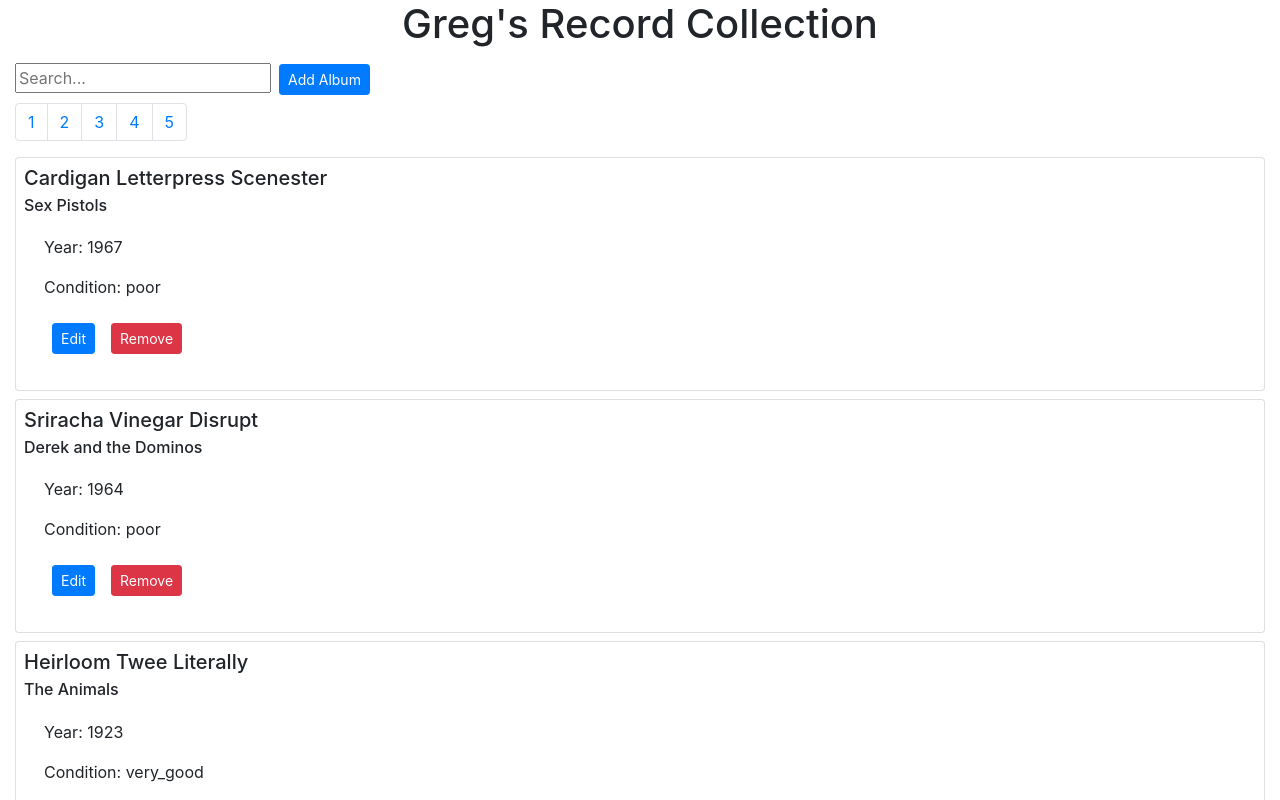
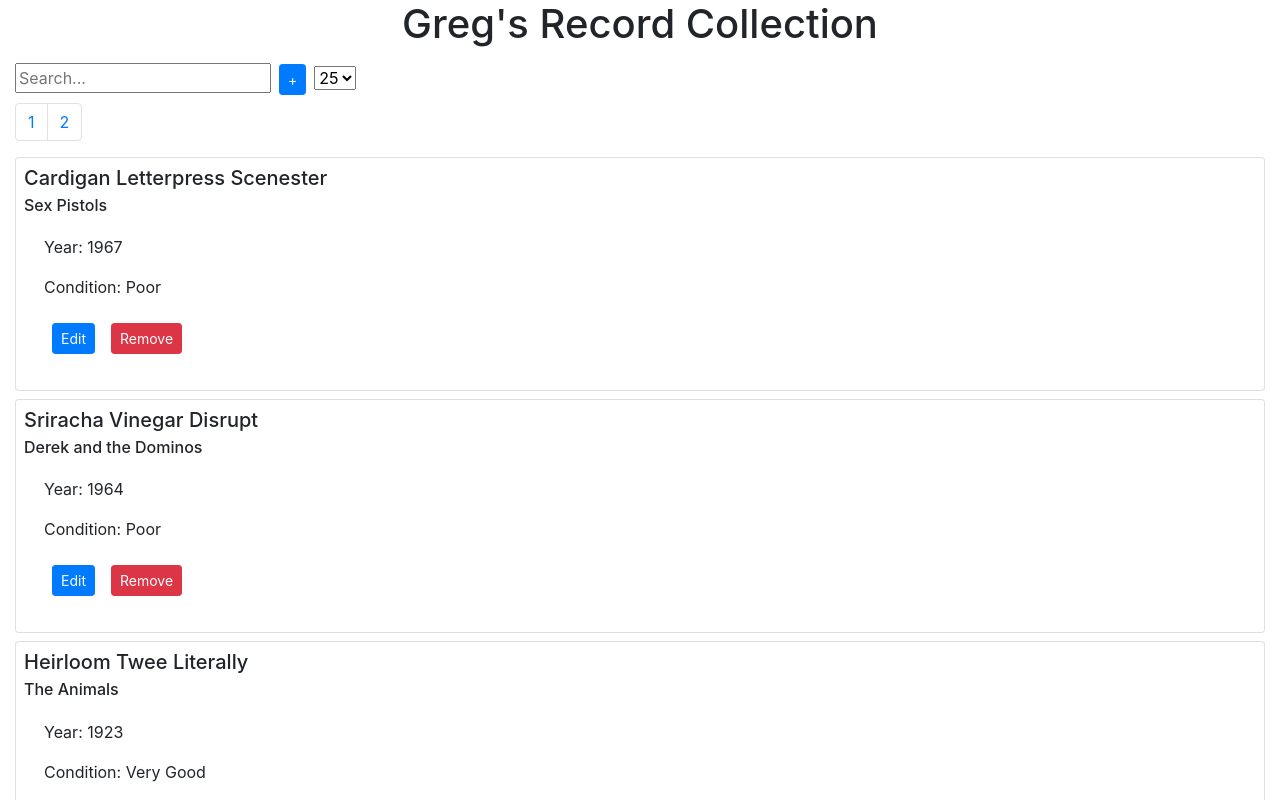
Before and after one commit to kdavidenko/logikcull, a React (Create React App) app: page / in a window 1280 px wide. Shown: the top 800 px of the page. Built offline with nearby package versions, Linux system fonts and the light colour scheme.

Commit message:
update artist if changed

```diff
--- a/src/App.js
+++ b/src/App.js
@@ -27,10 +27,36 @@
     { "album_title": "Pour Over Diy Celiac", "year": 1928, "condition": "good", "artist": { "name": "David Bowie and The Spiders From Mars", "id": 21 } },
     { "album_title": "Vegan Cornhole Xoxo", "year": 1944, "condition": "very_good", "artist": { "name": "Kansas", "id": 22 } },
     { "album_title": "Crucifix Pbr\u0026B Gluten Free", "year": 1979, "condition": "good", "artist": { "name": "James Brown and the JBs", "id": 13 } },
-    { "album_title": "Godard Fixie Skateboard", "year": 1921, "condition": "mint", "artist": { "name": "The Scorpions", "id": 24 } }
+    { "album_title": "Godard Fixie Skateboard", "year": 1921, "condition": "mint", "artist": { "name": "The Scorpions", "id": 24 } },
+    { "album_title": "Knausgaard Tacos Mumblecore", "year": 1991, "condition": "good", "artist": { "name": "The Who", "id": 5 } },
+    { "album_title": "Vinyl Tattooed Church Key", "year": 1937, "condition": "good", "artist": { "name": "Sex Pistols", "id": 0 } },
+    { "album_title": "Chia Echo Meggings", "year": 1985, "condition": "mint", "artist": { "name": "ZZ Top", "id": 27 } },
+    { "album_title": "Yolo Drinking Crucifix", "year": 1968, "condition": "good", "artist": { "name": "Duran Duran", "id": 28 } },
+    { "album_title": "Keytar Heirloom Mustache", "year": 1990, "condition": "mint", "artist": { "name": "Coldplay", "id": 29 } },
+    { "album_title": "Vice Goth Cred", "year": 1963, "condition": "fair", "artist": { "name": "Van Halen", "id": 30 } },
+    { "album_title": "Beard Letterpress 8 Bit", "year": 1992, "condition": "poor", "artist": { "name": "The Scorpions", "id": 24 } },
+    { "album_title": "Gastropub Normcore Fingerstache", "year": 2018, "condition": "very_good", "artist": { "name": "Bruce Springsteen \u0026 The E Street Band", "id": 32 } },
+    { "album_title": "Sriracha Artisan Sustainable", "year": 1962, "condition": "mint", "artist": { "name": "Duran Duran", "id": 28 } },
+    { "album_title": "Mustache Taxidermy +1", "year": 1921, "condition": "mint", "artist": { "name": "Living Colour", "id": 3 } },
+    { "album_title": "Meh Truffaut Drinking", "year": 1942, "condition": "very_good", "artist": { "name": "The Police", "id": 35 } },
+    { "album_title": "Post Ironic Pabst Cred", "year": 1926, "condition": "fair", "artist": { "name": "The Roots", "id": 36 } },
+    { "album_title": "Meggings Migas Loko", "year": 1995, "condition": "fair", "artist": { "name": "Soundgarden", "id": 37 } },
+    { "album_title": "Everyday Mixtape Austin", "year": 1987, "condition": "good", "artist": { "name": "R.E.M.", "id": 38 } },
+    { "album_title": "Vice Williamsburg Truffaut", "year": 1990, "condition": "fair", "artist": { "name": "The Kinks", "id": 39 } },
+    { "album_title": "Chambray Readymade Vhs", "year": 1923, "condition": "very_good", "artist": { "name": "Traffic", "id": 40 } },
+    { "album_title": "Tousled Hashtag Kitsch", "year": 1998, "condition": "very_good", "artist": { "name": "Thievery Corporation", "id": 41 } },
+    { "album_title": "Freegan Everyday Fixie", "year": 1994, "condition": "very_good", "artist": { "name": "Stone Temple Pilots", "id": 42 } },
+    { "album_title": "Kombucha Chillwave Goth", "year": 1961, "condition": "mint", "artist": { "name": "Buffalo Springfield", "id": 43 } },
+    { "album_title": "Lomo Williamsburg Tousled", "year": 1945, "condition": "very_good", "artist": { "name": "Metallica", "id": 44 } },
+    { "album_title": "Church Key Microdosing Ennui", "year": 1964, "condition": "mint", "artist": { "name": "No Doubt", "id": 45 } },
+    { "album_title": "Tilde Taxidermy Banjo", "year": 1928, "condition": "very_good", "artist": { "name": "Bon Jovi", "id": 46 } },
+    { "album_title": "Locavore Flannel Hoodie", "year": 1993, "condition": "very_good", "artist": { "name": "Janis Joplin and Big Brother and the Holding Company", "id": 47 } },
+    { "album_title": "Cliche Vhs Mlkshk", "year": 1997, "condition": "poor", "artist": { "name": "Creedence Clearwater Revival", "id": 48 } },
+    { "album_title": "Selvage Austin Loko", "year": 1948, "condition": "fair", "artist": { "name": "Blind Faith", "id": 49 } }
   ];
-
-  localStorage.setItem('collection', JSON.stringify(collection));
+  if (!localStorage.hasOwnProperty("collection")) {
+    localStorage.setItem('collection', JSON.stringify(collection));
+  };
 
   return (
     <div className="App">
--- a/src/components/AddRecordModal/index.js
+++ b/src/components/AddRecordModal/index.js
@@ -38,22 +38,38 @@
   return (
     <>
     <Button variant="primary" size="sm" className="m-2" onClick={handleShow}>
-        Add Album
+        +
     </Button>
 
     <Modal show={show} animation={false}onHide={handleClose}>
     <Modal.Header closeButton>
-        <Modal.Title>Add</Modal.Title>
+        <Modal.Title>Add Album</Modal.Title>
     </Modal.Header>
 
-    <Modal.Body>{props.name}
+    <Modal.Body>
         <form>
-
-        <input value={title} onChange={(e)=>setTitle(e.target.value)} />
-        <input value={artist} onChange={(e)=>setArtist(e.target.value)} />
-        <input value={year} onChange={(e)=>setYear(e.target.value)} />
-        <input value={condition} onChange={(e)=>setCondition(e.target.value)} />
-
+            <div className="form-group">
+                <p>Album Title</p>
+                <input value={title} onChange={(e)=>setTitle(e.target.value)} />
+            </div>
+            <div className="form-group">
+                <p>Artist</p>
+                <input value={artist} onChange={(e)=>setArtist(e.target.value)} />
+            </div>
+            <div className="form-group">
+                <p>Year</p>
+                <input value={year} onChange={(e)=>setYear(e.target.value)} maxLength="4" />
+            </div>
+            <div className="form-group">
+                <p>Condition</p>
+                <select value={condition} onChange={(e)=>setCondition(e.target.value)}>
+                    <option value="poor">Very Poor</option>
+                    <option value="fair">Fair</option>
+                    <option value="good">Good</option>
+                    <option value="very_good">Very Good</option>
+                    <option value="mint">Mint</option>
+                </select>
+            </div>
         </form>
     </Modal.Body>
 
--- a/src/components/EditRecordModal/index.js
+++ b/src/components/EditRecordModal/index.js
@@ -53,17 +53,33 @@
 
     <Modal show={show} animation={false}onHide={handleClose}>
     <Modal.Header closeButton>
-        <Modal.Title>Editing</Modal.Title>
+        <Modal.Title>Edit Album</Modal.Title>
     </Modal.Header>
 
-    <Modal.Body>{props.name}
+    <Modal.Body>
         <form>
-
-        <input value={title} onChange={(e)=>setTitle(e.target.value)} />
-        <input value={artist} onChange={(e)=>setArtist(e.target.value)} />
-        <input value={year} onChange={(e)=>setYear(e.target.value)} />
-        <input value={condition} onChange={(e)=>setCondition(e.target.value)} />
-
+            <div className="form-group">
+                <p>Album Title</p>
+                <input value={title} onChange={(e)=>setTitle(e.target.value)} />
+            </div>
+            <div className="form-group">
+                <p>Artist</p>
+                <input value={artist} onChange={(e)=>setArtist(e.target.value)} />
+            </div>
+            <div className="form-group">
+                <p>Year</p>
+                <input value={year} onChange={(e)=>setYear(e.target.value)} maxLength="4" />
+            </div>
+            <div className="form-group">
+                <p>Condition</p>
+                <select value={condition} onChange={(e)=>setCondition(e.target.value)}>
+                    <option value="poor">Very Poor</option>
+                    <option value="fair">Fair</option>
+                    <option value="good">Good</option>
+                    <option value="very_good">Very Good</option>
+                    <option value="mint">Mint</option>
+                </select>
+            </div>
         </form>
     </Modal.Body>
 
--- a/src/components/RecordList/components/RecordCard/index.js
+++ b/src/components/RecordList/components/RecordCard/index.js
@@ -3,6 +3,12 @@
 import EditRecordModal from '../../../EditRecordModal'
 import RemoveRecordModal from '../../../RemoveRecordModal'
 function RecordCard(props) {
+  function readableCondition(con) {
+    const con1 = con.replace("_"," ");
+    const con2 = con1.replace(/\b(\w)/g, s => s.toUpperCase());
+    return con2;
+  };
+
   return (
     <Card className="mt-2 mb-2 p-2">
       <Card.Title>
@@ -13,7 +19,7 @@
       </Card.Subtitle>
       <Card.Body>
         <p>Year: {props.year}</p>
-        <p>Condition: {props.condition}</p>
+        <p>Condition: {readableCondition(props.condition)}</p>
         <EditRecordModal {...props} updateAlbum={(newAlbum, oldAlbum) => props.updateAlbum(newAlbum, oldAlbum)} />
         <RemoveRecordModal {...props} updateAlbum={(oldAlbum) => props.removeAlbum(oldAlbum)} />
       </Card.Body>
--- a/src/components/RecordList/index.js
+++ b/src/components/RecordList/index.js
@@ -11,7 +11,7 @@
   const [criteria, setCriteria] = useState("");
 
   const [page, setPage] = useState(1);
-  const [itemsPerPage, setItemsPerPage] = useState(5);
+  const [itemsPerPage, setItemsPerPage] = useState(25);
 
   function curateList(){
     if (criteria.length > 0) {
@@ -62,15 +62,23 @@
 
   function removeAlbum(albumToBeRemoved) {
     let set = [...fullCollection];
-    const index = fullCollection.findIndex((el) =>JSON.stringify(el) === JSON.stringify(albumToBeRemoved));
+    const index = set.findIndex((el) =>JSON.stringify(el) === JSON.stringify(albumToBeRemoved));
     set.splice(index, 1)
     setFullCollection(set);
   };
 
   function updateAlbum(newAlbum, oldAlbum){
     let set = [...fullCollection];
-    const index = fullCollection.findIndex((el) =>JSON.stringify(el) === JSON.stringify(oldAlbum));
+    const index = set.findIndex((el) =>JSON.stringify(el) === JSON.stringify(oldAlbum));
     set[index] = newAlbum;
+    if (newAlbum.artist.name !== oldAlbum.artist.name) {
+      for (let i = 0; i < set.length; i++) {
+        if(newAlbum.artist.id === set[i].artist.id){
+          console.log(set[i])
+          set[i].artist.name = newAlbum.artist.name;
+        }
+      }
+    }
     setFullCollection(set);
   };
 
@@ -89,6 +97,11 @@
     <div>
       <SearchRecords criteria={criteria} setCriteria={setCriteria} />
       <AddRecordModal addAlbum={(albumToAdd) => addAlbum(albumToAdd)} />
+      <select value={itemsPerPage} onChange={(e)=>setItemsPerPage(e.target.value)}>
+        <option value="5">5</option>
+        <option value="10">10</option>
+        <option value="25">25</option>
+      </select>
       <Pagination
         perPage={itemsPerPage}
         total={currentCollection.length}
```
Also changed, not shown: src/data/results.json (+25 -0 lines).
